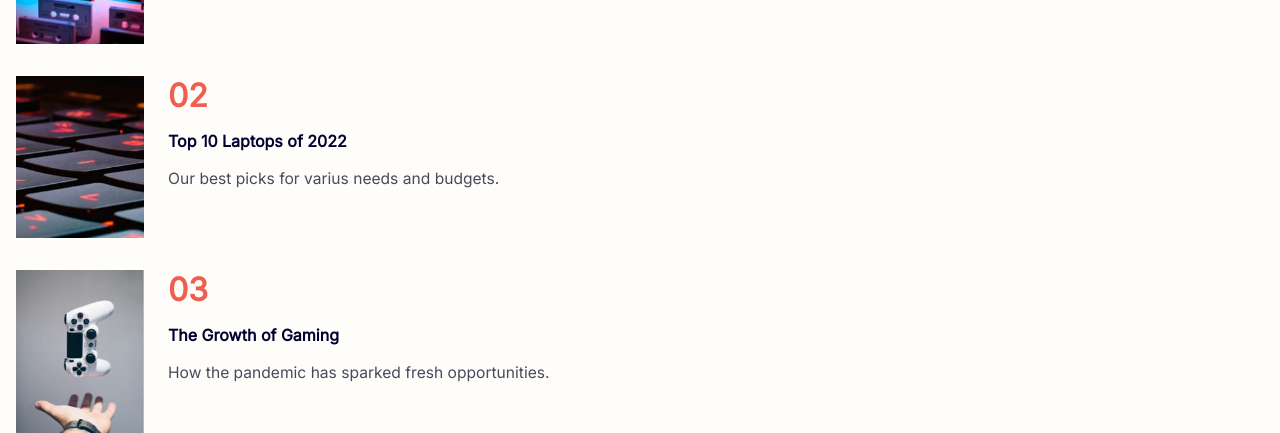
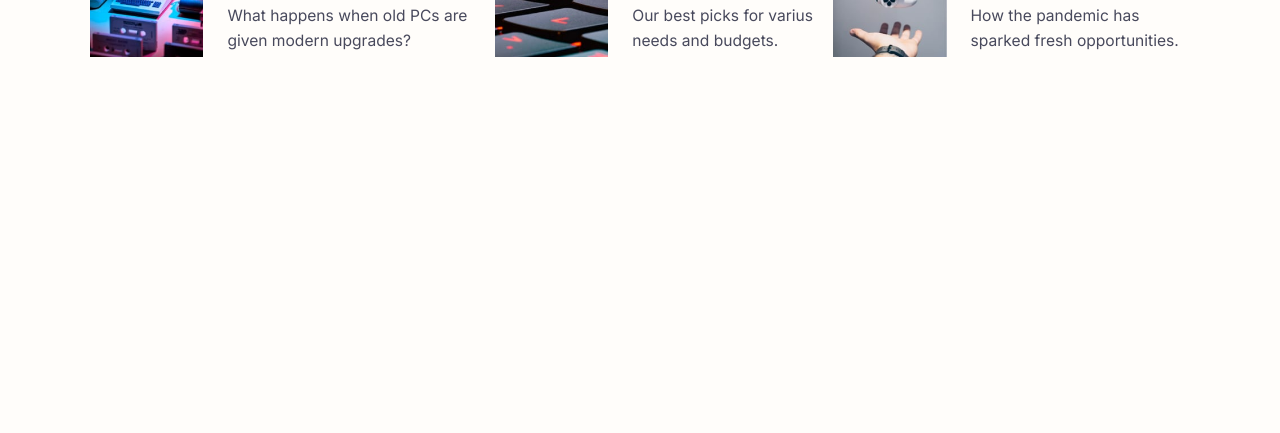
Before and after one commit to feliperossibr/news-homepage, a plain HTML site: page index.html in a window 1280 px wide. Shown: the part 780-1213 px from the top of the page. After the commit the page ends 901 px from the top, so only its background shows below. Drawn offline with Linux system fonts and the light colour scheme.

Commit message:
finish project

```diff
--- a/styles/global.css
+++ b/styles/global.css
@@ -198,7 +198,7 @@
   display: flex;
   flex-direction: column;
   margin-inline: 1rem;
-  gap: 2rem;
+  gap: 1rem;
 }
 
 .cards-more {
@@ -207,7 +207,7 @@
 
   & > img {
     max-width: 8rem;
-    height: auto;
+    height: 9rem;
   }
 }
 
@@ -304,7 +304,10 @@
     margin: 0;
   }
 
-  #last-card{
-    margin-bottom: 0;
+  .more{
+    max-width: 1100px;
+    flex-direction: row;
+    margin: 0 auto;
+    padding: 2rem 1rem;
   }
 }
```
